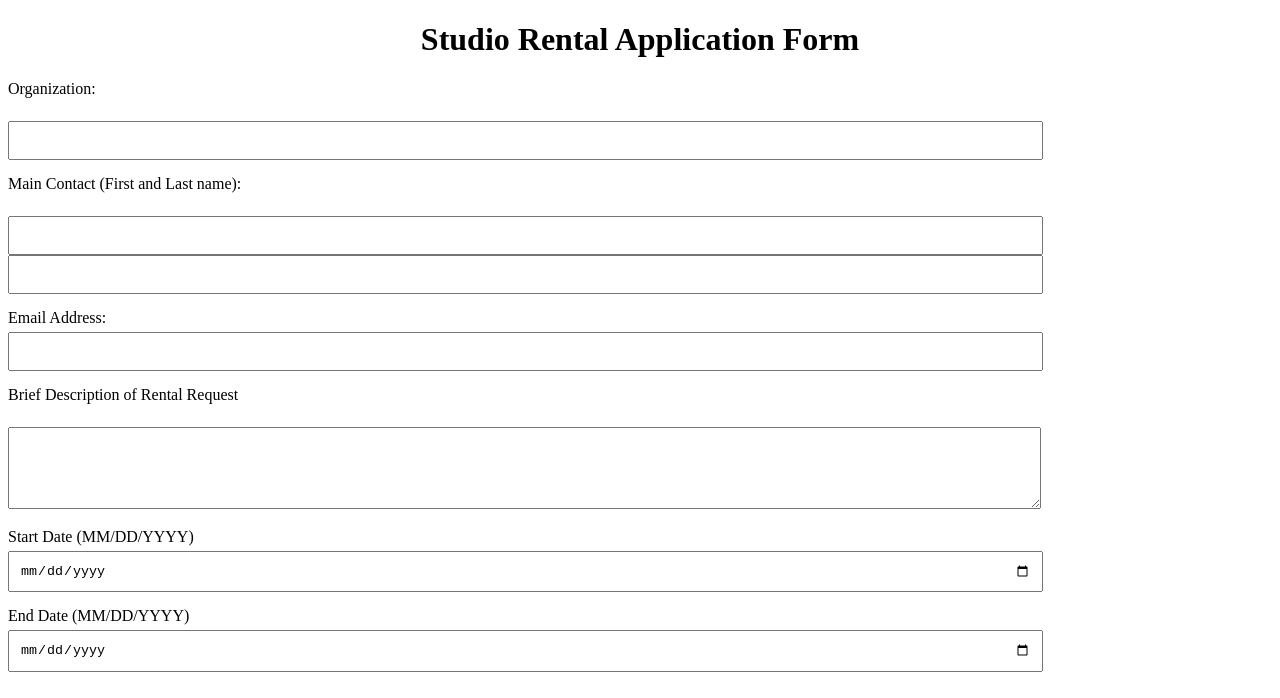
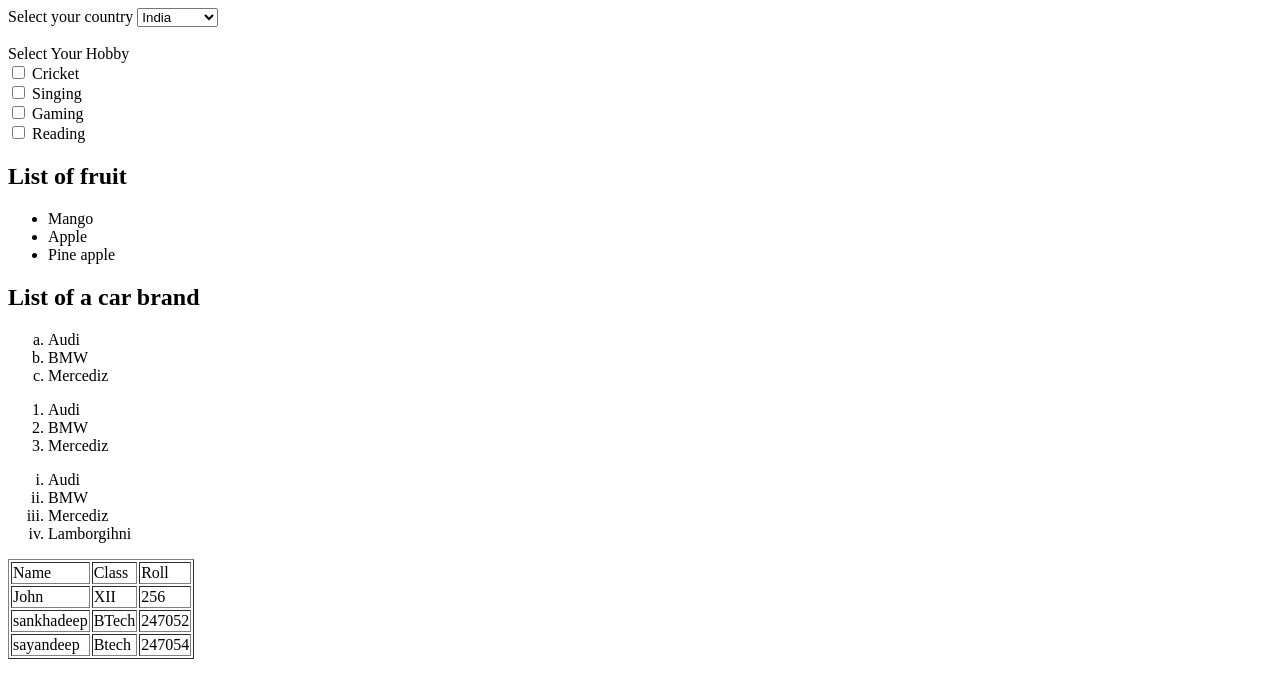
Before and after one commit to Biswaruplovemahi/Biswarup, a plain HTML site: page index.html in a window 1280 px wide. Drawn offline with Linux system fonts and the light colour scheme.

Commit message:
Add files via upload

```diff
--- a/index.html
+++ b/index.html
@@ -3,33 +3,85 @@
 <head>
     <meta charset="UTF-8">
     <meta name="viewport" content="width=device-width, initial-scale=1.0">
-    <title>Studio Rental Application Form</title>
-    <style>
-
-        h1 { text-align: center; }
-        label { display: block; margin: 15px 0 5px; }
-        input, textarea { width: 80%; padding: 10px; }
-
-        button:hover { background: #0056b3; }
-    </style>
+    <title>Document</title>
 </head>
 <body>
-    <div class="container"> <h1>Studio Rental Application Form</h1>
-        <form action="#" method="post">
-            <label for="organization">Organization:</label><br>
-            <input type="text" id="organization" name="organization" required><br>
-            <label for="contact">Main Contact (First and Last name):</label><br>
-            <input type="text" id="contact" name="contact" required>
-            <input type="text" id="contact" name="contact" required><br>
-            <label for="email">Email Address:</label>
-            <input type="email" id="email" name="email" required><br>
-            <label for="description">Brief Description of Rental Request</label><br>
-            <textarea id="description" name="description" rows="4" required></textarea><br>
-            <label for="start-date">Start Date (MM/DD/YYYY)</label>
-            <input type="date" id="start-date" name="start-date" required><br>
-            <label for="end-date">End Date (MM/DD/YYYY)</label>
-             <input type="date" id="end-date" name="end-date" required>
+    <form action="">
+        <label for="a1">Select your country</label>
+        <select name="options" id="a1">
+            <option value="India">India</option>
+            <option value="USA">USA</option>
+            <option value="Pakisthan">Pakisthan</option>
+            <option value="Chaina">Chaina</option>
+            <option value="Russaia">Russaia</option></select><br><br>
+      <!-- cheakbox -->
+      <label for="a1">Select Your Hobby</label>
+<br>
+<input type="checkbox" name="cricket" id="a1">
+<label for="a1">Cricket</label>
+<br>
+<input type="checkbox" name="singing" id="a2">
+<label for="a2">Singing</label>
+<br>
+<input type="checkbox" name="gaming" id="a3">
+<label for="a3">Gaming</label>
+<br>
+<input type="checkbox" name="reading" id="a4">
+<label for="a4">Reading</label>
 
-        </form>
+
+
+    </form>
+    <!-- Ordered and unordered list -->
+     <H2>List of fruit</H2>
+     <ul>
+        <li>Mango</li>
+        <li>Apple</li>
+        <li>Pine apple</li>
+     </ul>
+     <H2>List of a car brand</H2>
+     <ol type="a">
+        <li>Audi</li>
+        <li>BMW</li>
+        <li>Mercediz</li>
+     </ol>
+     <ol>
+        <li>Audi</li>
+        <li>BMW</li>
+        <li>Mercediz</li>
+     </ol>
+     <ol type="i">
+        <li>Audi</li>
+        <li>BMW</li>
+        <li>Mercediz</li>
+        <li>Lamborgihni</li>
+     </ol>
+     <!-- table start here -->
+      <table border="1">
+        <thead>
+            <tr>
+                <td>Name</td>
+                <td>Class</td>
+                <td>Roll</td>
+            </tr>
+            <tr>
+                <td>John</td>
+                <td>XII</td>
+                <td>256</td>
+            </tr>
+            <tr>
+                <td>sankhadeep</td>
+                <td>BTech</td>
+                <td>247052</td>
+            </tr>
+            <tr>
+                <td>sayandeep</td>
+                <td>Btech</td>
+                <td>247054</td>
+            </tr>
+        </thead>
+      </table>
+
+
 </body>
 </html>
```
